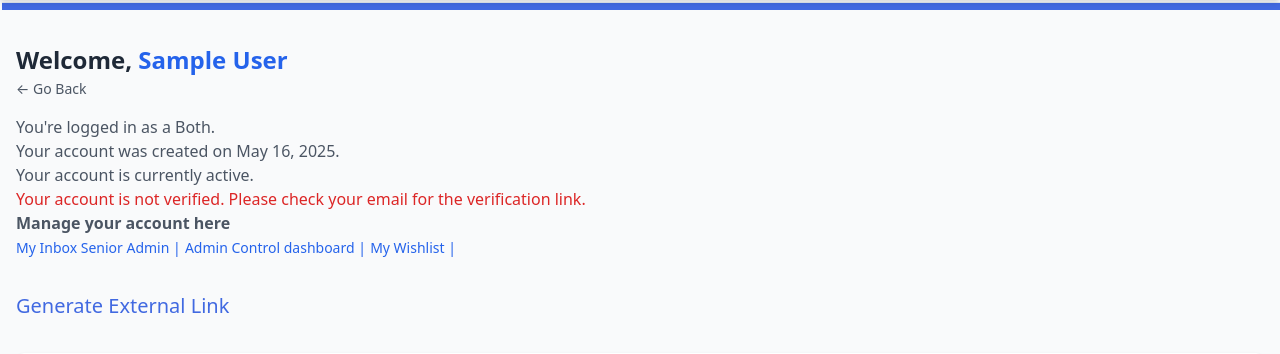
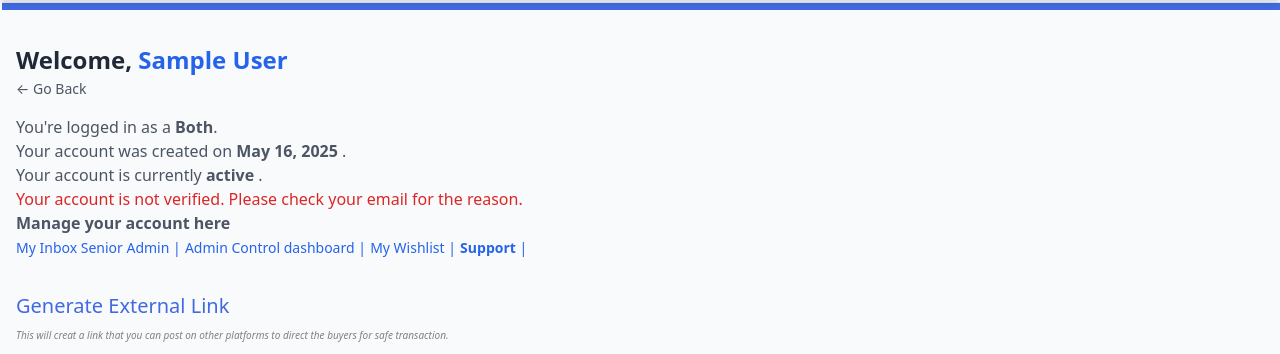
Before and after one commit to ericko47/safedeal, a Django app: page /dashboard/ in a window 1280 px wide. Shown: the part 64-418 px from the top of the page. Run offline with Django 5.2, Linux system fonts and the light colour scheme; the visitor is signed in with stand-in values (Sample User, id 1); data that the repository does not hold is empty.

Commit message:
Enhance transaction forms and templates with help texts, improved user feedback, and verification checks

```diff
--- a/safedeal/core/forms.py
+++ b/safedeal/core/forms.py
@@ -170,12 +170,21 @@ class TransactionOutForm(forms.ModelForm):
 
 from .models import SecureTransaction
 
+from django import forms
+from .models import SecureTransaction
+
 class SecureTransactionForm(forms.ModelForm):
     class Meta:
         model = SecureTransaction
         exclude = ['seller', 'transaction_status', 'created_at', 'updated_at', 'mpesa_reference']
         widgets = {
             'description': forms.Textarea(attrs={'rows': 3}),
+        }
+        labels = {
+            'item_reference': 'Item ID',
+        }
+        help_texts = {
+            'item_reference': 'Paste the SafeDeal Item ID from your listing (e.g., SDI-123456)',
         }
 
     def clean_buyer_phone(self):
--- a/safedeal/core/templates/core/create_transaction.html
+++ b/safedeal/core/templates/core/create_transaction.html
@@ -30,11 +30,17 @@
                     {{ field.label }}
                 </label>
                 {{ field|add_class:"w-full border-b border-gray-300 focus:outline-none focus:border-gray-600 placeholder-gray-400 py-2 bg-transparent transition-all duration-200" }}
+
+                {% if field.help_text %}
+                    <p class="text-xs text-gray-500 mt-1">{{ field.help_text }}</p>
+                {% endif %}
+
                 {% if field.errors %}
                     <p class="text-red-500 text-sm mt-1">{{ field.errors|striptags }}</p>
                 {% endif %}
             </div>
         {% endfor %}
+
         <div class="pt-4">
             <button type="submit" class="w-full bg-blue-600 hover:bg-blue-700 text-white font-semibold py-2 px-4 rounded">
                 Generate Secure Link
--- a/safedeal/core/templates/core/dashboard.html
+++ b/safedeal/core/templates/core/dashboard.html
@@ -10,13 +10,13 @@
     <a href="javascript:history.back()" class="inline-block text-sm text-gray-600 hover:text-blue-600 mb-4">
       &larr; Go Back
     </a>
-    <p class="text-gray-600">You're logged in as a {{ user.account_type|capfirst }}.</p>
-    <p class="text-gray-600">Your account was created on {{ user.date_joined|date:"F j, Y" }}.</p>
-    <p class="text-gray-600">Your account is currently {{ user.is_active|yesno:"active,inactive" }}.</p>
+    <p class="text-gray-600">You're logged in as a <strong>{{ user.account_type|capfirst }}</strong>.</p>
+    <p class="text-gray-600">Your account was created on <strong>{{ user.date_joined|date:"F j, Y" }}</strong> .</p>
+    <p class="text-gray-600">Your account is currently <strong>{{ user.is_active|yesno:"active,inactive" }}</strong> .</p>
     {% if user.is_verified %}
-    <p class="text-green-600">Your account is verified.</p>
+    <p class="text-green-600">Your account is verified. Sellers can start selling.</p>
     {% else %}
-    <p class="text-red-600">Your account is not verified. Please check your email for the verification link.</p>
+    <p class="text-red-600">Your account is not verified. Please check your email for the reason.</p>
     {% endif %}
     <p class="text-gray-600"><strong>Manage your account here</strong></p>
     <a href="{% url 'inbox' %}" class="text-sm text-blue-600 hover:underline relative">
@@ -33,9 +33,12 @@
     <a href="{% url 'admindashboard' %}" class="text-sm text-blue-600 hover:underline"> Admin Control dashboard |</a>
     {% endif %}
     <a href="{% url 'view_wishlist' %}" class="text-sm text-blue-600 hover:underline"> My Wishlist |</a>
+    <a href="#" class="text-sm text-blue-600 hover:underline"> <strong> Support</strong> |</a>
   </div>
 
-  <div style="color: royalblue; font-size: 20px;"><a href="{% url 'create_secure_transaction'%}">Generate External Link</a></div>
+  <div ><a style="color: royalblue; font-size: 20px;" href="{% url 'create_secure_transaction'%}">Generate External Link</a> <br>
+    <small style="color: gray; font-size: 10px;"><i>This will creat a link that you can post on other platforms to direct the buyers for safe transaction.</i></small>
+  </div>
   <!-- Profile Info -->
   <div class="bg-white rounded-lg shadow p-6">
     <h3 class="text-lg font-semibold mb-4">Your Profile Information</h3>
--- a/safedeal/core/templates/core/post-item.html
+++ b/safedeal/core/templates/core/post-item.html
@@ -24,9 +24,6 @@
   </p>
   <p class="text-center text-gray-600 mb-4">
     <strong>Important:</strong> Always verify the buyer's details before completing the transaction.
-  </p>
-  <p class="text-center text-gray-600 mb-4">
-    <strong>Security Tip:</strong> Use secure payment methods and avoid sharing personal information.
   </p>
 
   {% if messages %}
--- a/safedeal/core/views.py
+++ b/safedeal/core/views.py
@@ -418,6 +418,9 @@ def post_item_view(request):
     if not all(required_fields):
         messages.warning(request, "Please complete your profile before posting an item.")
         return redirect('update_profile')
+    if not user.is_verified:
+        messages.warning(request, "Please wait for admin to verify your details or check your email for admin comments on your account.")
+        return redirect('dashboard')
 
     if request.method == 'POST':
         form = ItemForm(request.POST, request.FILES)
@@ -625,27 +628,32 @@ def initiate_payment(request, transaction_id):
 from .forms import SecureTransactionForm
 @login_required
 def create_secure_transaction(request):
+    user = request.user
+
+    if not user.is_verified:
+        messages.warning(request, "Your account awaits verification. Check your email for admin comments or you can contact support.")
+        return redirect('dashboard')
+
     if request.method == 'POST':
         form = SecureTransactionForm(request.POST)
         if form.is_valid():
             transaction = form.save(commit=False)
-            transaction.seller = request.user
+            transaction.seller = user
 
-            # If item_reference is provided, fill in item details
             item_ref = form.cleaned_data.get('item_reference')
             if item_ref:
                 try:
-                    item = Item.objects.get(item_reference=item_ref)
+                    # Make sure the item belongs to the current user
+                    item = Item.objects.get(item_reference=item_ref, seller=user)
                     transaction.item_name = item.title
                     transaction.amount = item.price
                     transaction.description = item.description
                 except Item.DoesNotExist:
-                    form.add_error('item_reference', 'Invalid item reference.')
+                    form.add_error('item_reference', 'Invalid Item ID or this item does not belong to you.')
 
             transaction.save()
             return redirect('transaction_success', transaction_id=transaction.id)
     else:
-        # Allow passing ?item_reference=xxx in GET
         initial_data = {}
         item_ref = request.GET.get('item_reference')
         if item_ref:
@@ -653,8 +661,6 @@ def create_secure_transaction(request):
         form = SecureTransactionForm(initial=initial_data)
 
     return render(request, 'core/create_transaction.html', {'form': form})
-
-
 
 
 @login_required
```
